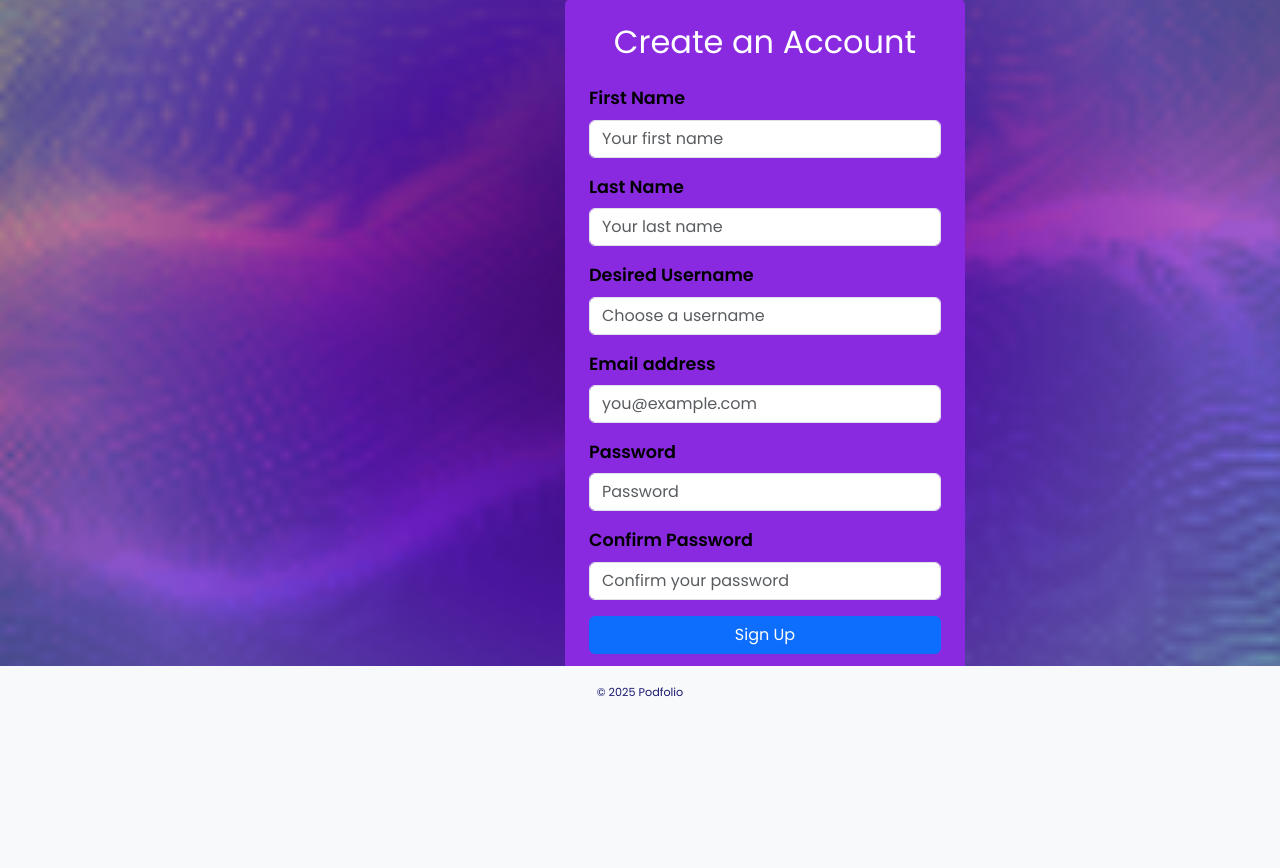
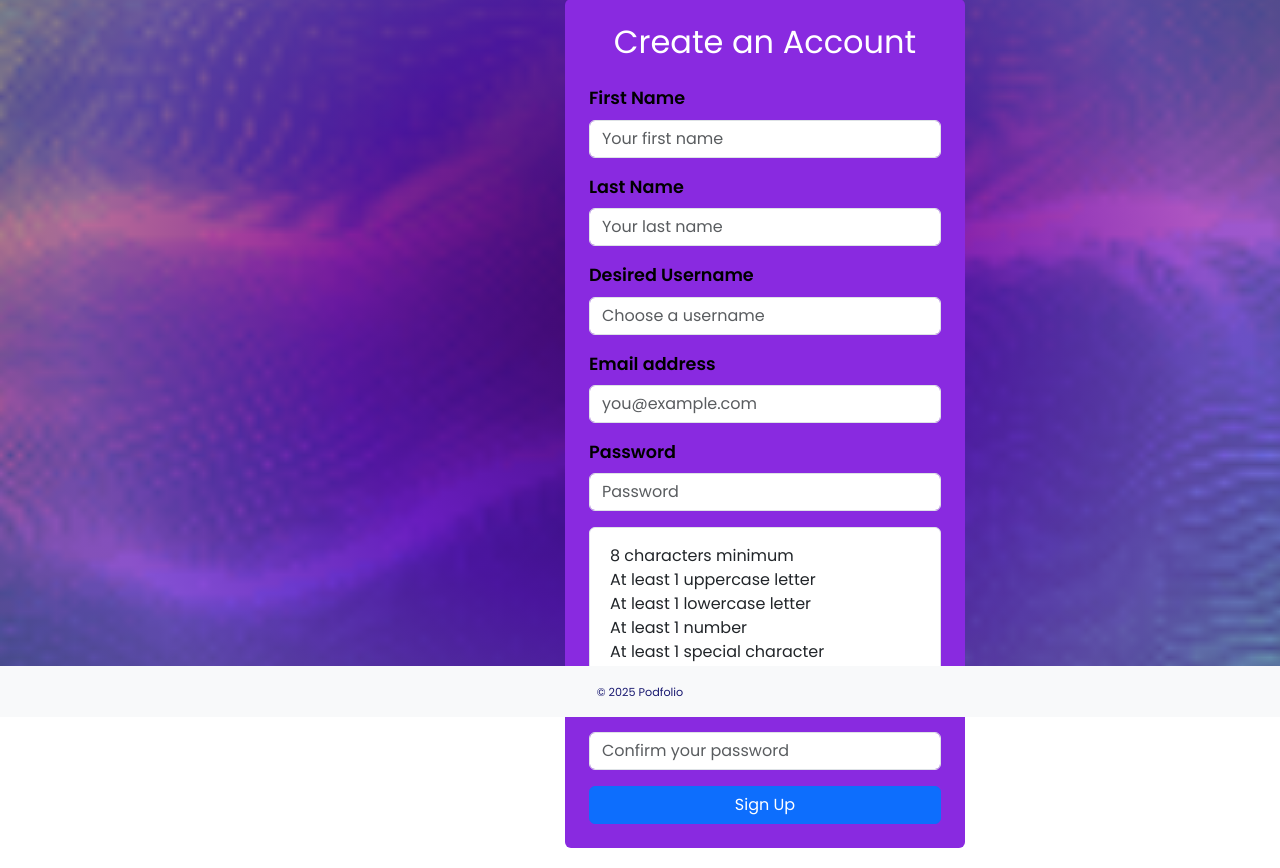
Before and after one commit to EmilyHan22/CITS3403-Project, a Flask app: page /signup in a window 1280 px wide. Shown: the part 83-951 px from the top of the page. Before the commit the page ends 780 px from the top, so only its background shows below. Run offline with Flask 3, Linux system fonts and the light colour scheme.

Commit message:
Added a password strength checker

```diff
--- a/app/routes.py
+++ b/app/routes.py
@@ -1,4 +1,5 @@
 import secrets
+import re
 from flask import (
     Blueprint, render_template, request,
     redirect, url_for, flash,jsonify, current_app
@@ -25,6 +26,16 @@ SPOTIFY_CLIENT_ID = os.getenv('SPOTIFY_CLIENT_ID')
 SPOTIFY_CLIENT_SECRET = os.getenv('SPOTIFY_CLIENT_SECRET')
 
 bp = Blueprint("main", __name__)
+
+def is_password_strong(pw: str) -> bool:
+    """Returns True if pw has ≥8 chars, uppercase, lowercase, digit, and special."""
+    return (
+        len(pw) >= 8 and
+        re.search(r'[A-Z]', pw) and
+        re.search(r'[a-z]', pw) and
+        re.search(r'\d',    pw) and
+        re.search(r'[!@#$%^&*(),.?":{}|<>]', pw)
+    )
 
 @bp.route('/login/google')
 def login_google():
@@ -174,6 +185,13 @@ def signup():
         data = request.form
         if data["password"] != data["confirm_password"]:
             flash("Passwords do not match.", "danger")
+            return redirect(url_for("main.signup"))
+            # 2) Enforce strength
+        if not is_password_strong(data["password"]):
+            flash(
+            "Password too weak. Must be more than characters, include uppercase, lowercase, number & symbol.",
+            "danger"
+            )
             return redirect(url_for("main.signup"))
         # 1) Prevent duplicate usernames
         if User.query.filter_by(username=data["username"]).first():
--- a/app/static/css/main.css
+++ b/app/static/css/main.css
@@ -451,3 +451,12 @@ footer {
     color: #6c757d;
     font-style: italic;
 }
+/* Custom success color for this box */
+.pw-req-box .text-success {
+	color: #20c997 !important;  /* a teal that pops on purple */
+  }
+
+  /* Ensure the “✗” icons are grey by default */
+  .pw-req-box .fa-times {
+	color: #6c757d;  /* Bootstrap’s text-muted */
+  }
--- /dev/null
+++ b/app/static/js/signup.js
@@ -0,0 +1,40 @@
+// static/js/signup.js
+document.addEventListener('DOMContentLoaded', () => {
+    const pw = document.getElementById('password');
+    const reqs = {
+      length:    document.getElementById('length-req'),
+      uppercase: document.getElementById('uppercase-req'),
+      lowercase: document.getElementById('lowercase-req'),
+      number:    document.getElementById('number-req'),
+      special:   document.getElementById('special-req')
+    };
+
+    function markValid(el) {
+      el.classList.add('text-success');
+      const icon = el.querySelector('i');
+      icon.classList.remove('fa-times', 'text-muted');
+      icon.classList.add('fa-check');
+    }
+
+    function markInvalid(el) {
+      el.classList.remove('text-success');
+      const icon = el.querySelector('i');
+      icon.classList.remove('fa-check');
+      icon.classList.add('fa-times', 'text-muted');
+    }
+
+    pw.addEventListener('input', () => {
+      const v = pw.value;
+      // length
+      v.length >= 8       ? markValid(reqs.length)    : markInvalid(reqs.length);
+      // uppercase
+      /[A-Z]/.test(v)      ? markValid(reqs.uppercase) : markInvalid(reqs.uppercase);
+      // lowercase
+      /[a-z]/.test(v)      ? markValid(reqs.lowercase) : markInvalid(reqs.lowercase);
+      // number
+      /\d/.test(v)         ? markValid(reqs.number)    : markInvalid(reqs.number);
+      // special char
+      /[!@#$%^&*(),.?":{}|<>]/.test(v)
+                            ? markValid(reqs.special)   : markInvalid(reqs.special);
+    });
+  });
--- a/app/templates/signup.html
+++ b/app/templates/signup.html
@@ -46,6 +46,33 @@
                placeholder="Password" required>
       </div>
       <div class="mb-3">
+        <div class="pw-req-box bg-white text-dark border rounded p-3">
+          <ul class="mb-0 list-unstyled" id="password-requirements">
+            <li id="length-req">
+              <i class="fa fa-times me-1"></i>
+              8 characters minimum
+            </li>
+            <li id="uppercase-req">
+              <i class="fa fa-times me-1"></i>
+              At least 1 uppercase letter
+            </li>
+            <li id="lowercase-req">
+              <i class="fa fa-times me-1"></i>
+              At least 1 lowercase letter
+            </li>
+            <li id="number-req">
+              <i class="fa fa-times me-1"></i>
+              At least 1 number
+            </li>
+            <li id="special-req">
+              <i class="fa fa-times me-1"></i>
+              At least 1 special character
+            </li>
+          </ul>
+        </div>
+      </div>
+
+      <div class="mb-3">
         <label for="confirm_password" class="form-label">Confirm Password</label>
         <input type="password" class="form-control" id="confirm_password" name="confirm_password" placeholder="Confirm your password" required>
       </div>
@@ -53,4 +80,5 @@
     </form>
   </div>
 </div>
+<script src="{{ url_for('static', filename='js/signup.js') }}"></script>
 {% endblock %}
```
Also changed, not shown: app/podfolio.db.
